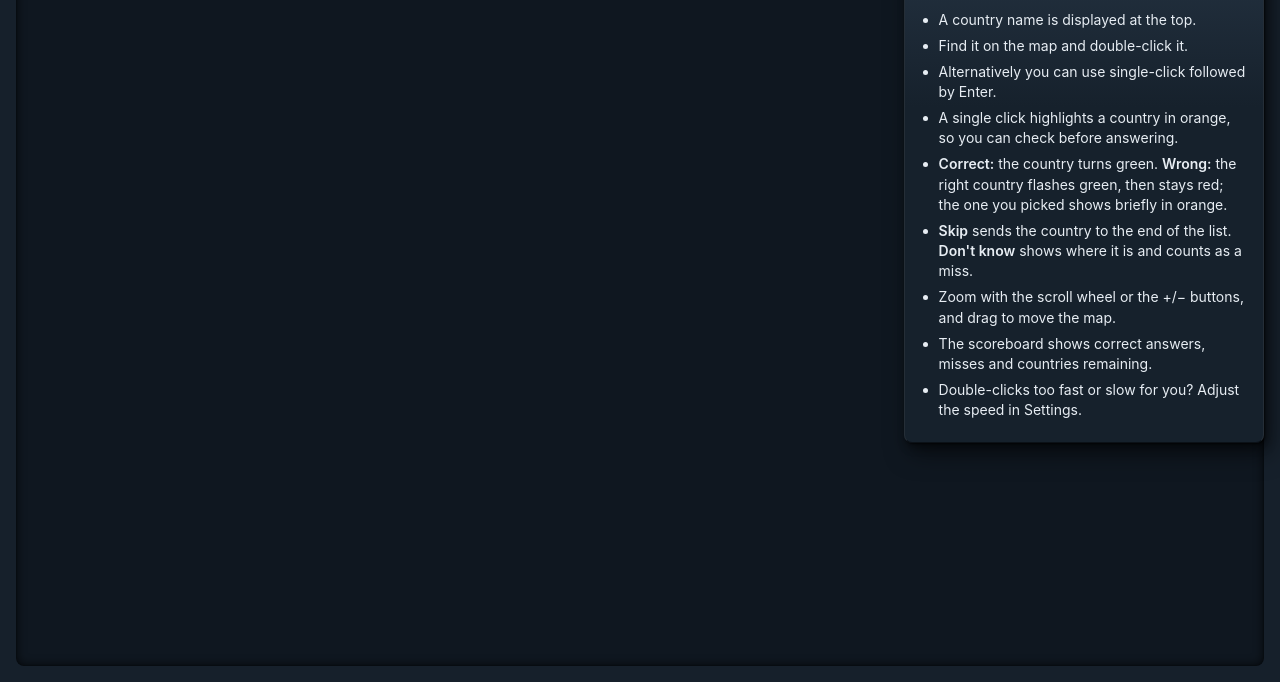
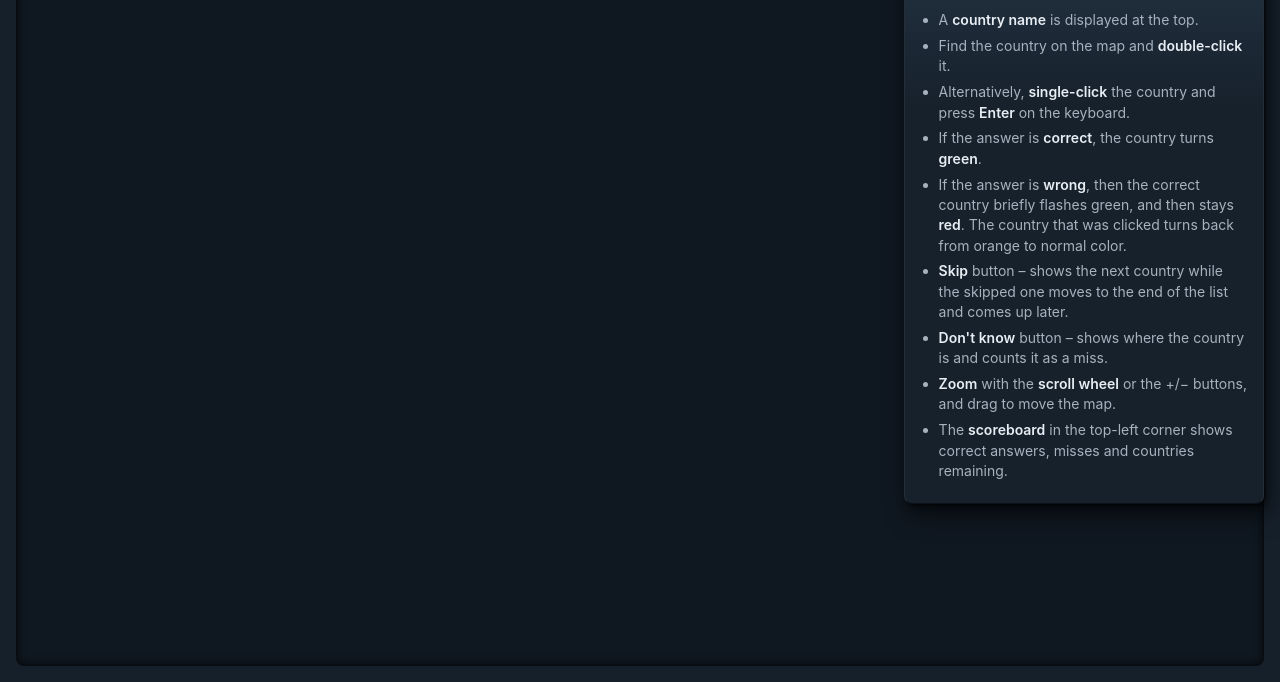
Before and after one commit to k-brezicevic/world-map-game, a plain HTML site: page index.html in a window 1280 px wide. Both pictures are taken after a click on the button 1196 px from the left and 36 px from the top of the page. Shown: the part 118-800 px from the top of the page. Drawn offline with nearby package versions, Linux system fonts and the light colour scheme; no server answers.

Commit message:
Revise info panel text and grey both tabs' list text
- How to Play: reworded instructions (single-click + Enter, correct /
  wrong colours, Skip and Don't know, zoom, scoreboard) with grammar
  fixes.
- Countries and Territories: "a de facto sovereign state", "a partially
  recognized sovereign state", "the Falkland Islands", and similar
  fixes.
- List text in both tabs uses the same grey as the intro line; bold
  stays white.

Co-Authored-By: Claude Opus 5.5 <noreply@anthropic.com>

```diff
--- a/index.html
+++ b/index.html
@@ -103,26 +103,26 @@
 
           <div id="tabpanel-how-to-play" class="tabpanel" role="tabpanel" aria-labelledby="tab-how-to-play">
             <ul>
-              <li>A country name is displayed at the top.</li>
-              <li>Find it on the map and double-click it.</li>
-              <li>Alternatively you can use single-click followed by Enter.</li>
-              <li>A single click highlights a country in orange, so you can check before answering.</li>
-              <li><strong>Correct:</strong> the country turns green. <strong>Wrong:</strong> the right country flashes green, then stays red; the one you picked shows briefly in orange.</li>
-              <li><strong>Skip</strong> sends the country to the end of the list. <strong>Don't know</strong> shows where it is and counts as a miss.</li>
-              <li>Zoom with the scroll wheel or the +/&minus; buttons, and drag to move the map.</li>
-              <li>The scoreboard shows correct answers, misses and countries remaining.</li>
-              <li>Double-clicks too fast or slow for you? Adjust the speed in Settings.</li>
+              <li>A <strong>country name</strong> is displayed at the top.</li>
+              <li>Find the country on the map and <strong>double-click</strong> it.</li>
+              <li>Alternatively, <strong>single-click</strong> the country and press <strong>Enter</strong> on the keyboard.</li>
+              <li>If the answer is <strong>correct</strong>, the country turns <strong>green</strong>.</li>
+              <li>If the answer is <strong>wrong</strong>, then the correct country briefly flashes green, and then stays <strong>red</strong>. The country that was clicked turns back from orange to normal color.</li>
+              <li><strong>Skip</strong> button &ndash; shows the next country while the skipped one moves to the end of the list and comes up later.</li>
+              <li><strong>Don't know</strong> button &ndash; shows where the country is and counts it as a miss.</li>
+              <li><strong>Zoom</strong> with the <strong>scroll wheel</strong> or the +/&minus; buttons, and drag to move the map.</li>
+              <li>The <strong>scoreboard</strong> in the top-left corner shows correct answers, misses and countries remaining.</li>
             </ul>
           </div>
 
           <div id="tabpanel-countries" class="tabpanel" role="tabpanel" aria-labelledby="tab-countries" hidden>
-            <p>This map treats 202 areas as countries:</p>
+            <p>This map treats <strong>202</strong> areas as countries:</p>
             <ul>
               <li><strong>All 193 member states of the United Nations</strong>,</li>
               <li><strong>Palestine</strong> and <strong>Vatican City</strong> &ndash; the two UN observer states,</li>
-              <li><strong>Taiwan</strong> &ndash; de facto sovereign state,</li>
-              <li><strong>Kosovo</strong> &ndash; widely recognized sovereign state,</li>
-              <li><strong>Greenland, Puerto Rico, Falkland Islands, French Guiana</strong> and <strong>New Caledonia</strong> &ndash; larger territories with distinct geographic identity.</li>
+              <li><strong>Taiwan</strong> &ndash; a de facto sovereign state,</li>
+              <li><strong>Kosovo</strong> &ndash; a partially recognized sovereign state,</li>
+              <li><strong>Greenland, Puerto Rico,</strong> the <strong>Falkland Islands, French Guiana</strong> and <strong>New Caledonia</strong> &ndash; larger territories with a distinct geographic identity.</li>
             </ul>
           </div>
         </div>
--- a/page-style.css
+++ b/page-style.css
@@ -737,10 +737,10 @@ main {
   font-weight: 600;
 }
 
-/* Countries and Territories tab: the descriptions after the names (e.g.
-   "– the two UN observer states") in the same grey as the intro line;
-   the bold names stay white (rule above). */
-#tabpanel-countries li {
+/* List text in both tabs (e.g. "– the two UN observer states") in the
+   same grey as the intro line; bold text stays white (rule above). */
+#tabpanel-countries li,
+#tabpanel-how-to-play li {
   color: #a7b2be;
 }
 
```
